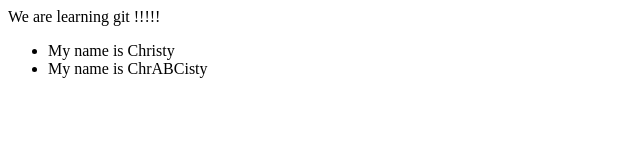
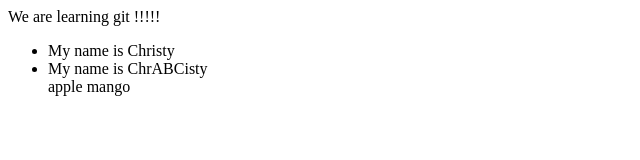
Before and after one commit to ChristyGKrishnan/employee-management, a plain HTML site: page index.html in a window 1280 px wide. Shown: the full height of the page, 0-640 px from the left. Drawn offline with Linux system fonts and the light colour scheme.

Commit message:
apple mango

```diff
--- a/index.html
+++ b/index.html
@@ -6,6 +6,8 @@
 <ul>
 <li> My name is Christy</li>
 <li> My name is ChrABCisty</li>
+apple
+mango
 <ul>
 </body>
 </html>
```
